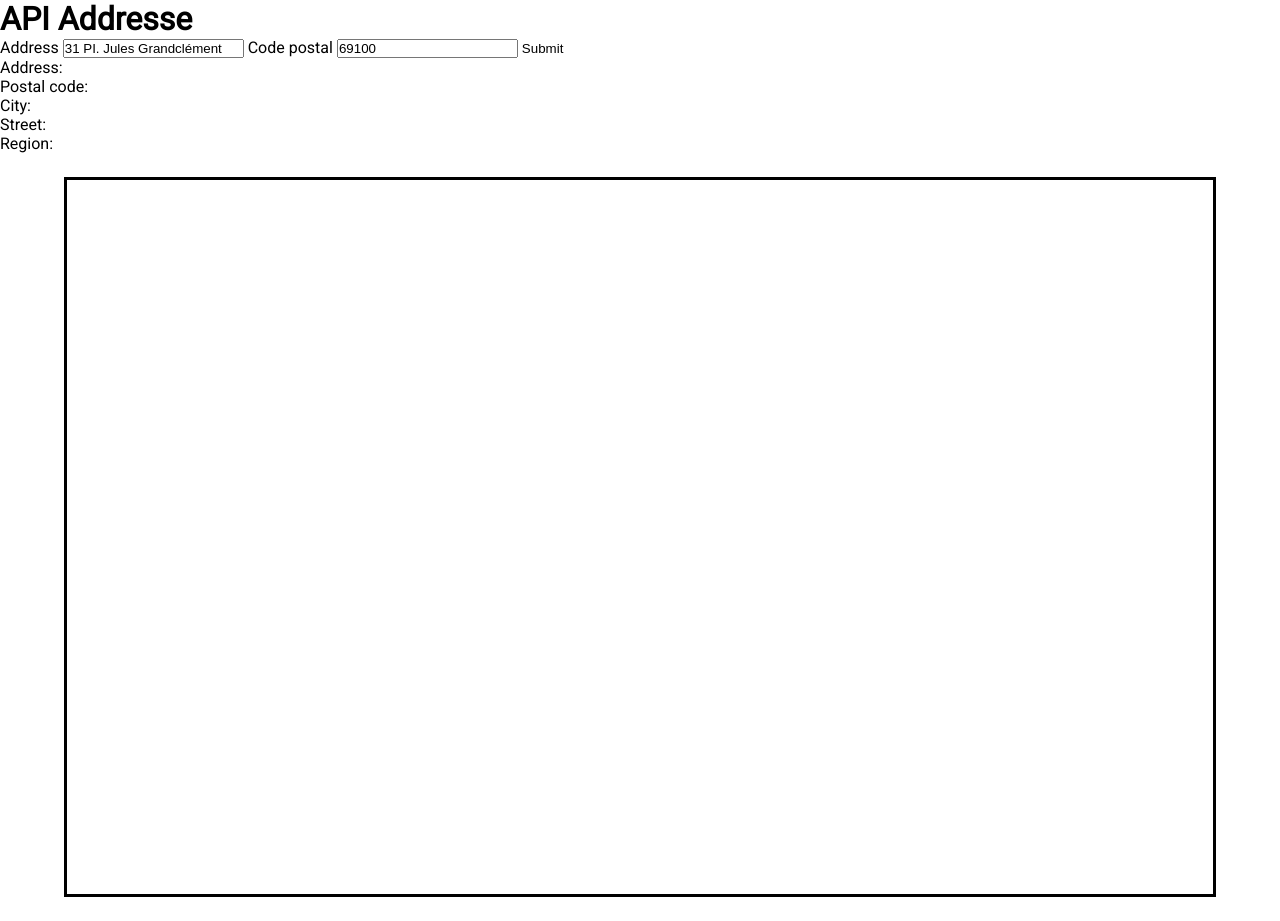
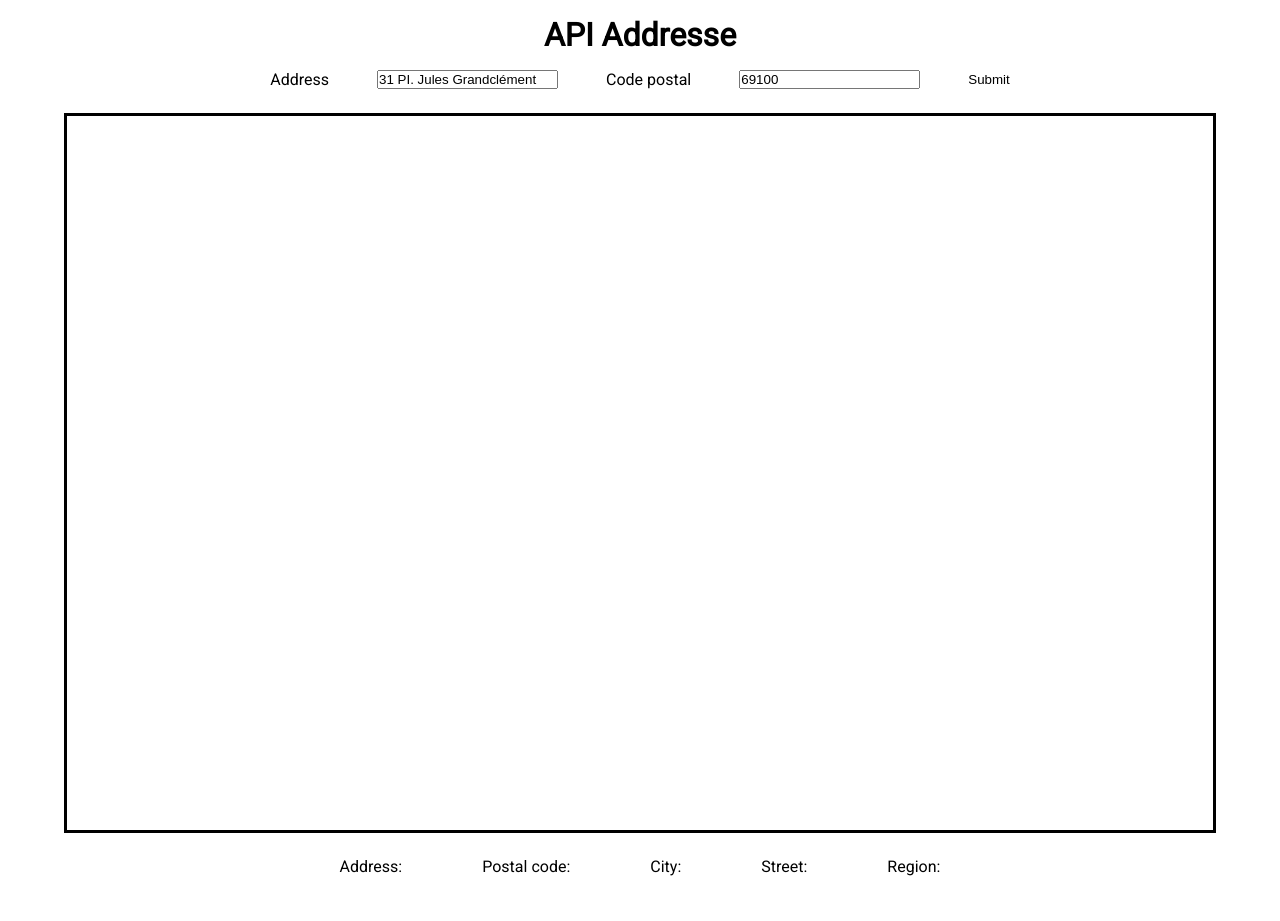
Before and after one commit to EthanPaleyron/api-adresse, a website built with Vite: page index.html in a window 1280 px wide. After the commit the page ends 876 px from the top, so only its background shows below. Built offline with nearby package versions, Linux system fonts and the light colour scheme.

Commit message:
style a finir

```diff
--- a/index.html
+++ b/index.html
@@ -27,6 +27,8 @@
     <button id="submit">Submit</button>
   </form>
 
+  <div id="map"></div>
+
   <ul>
     <li>Address: <span id="address"></span></li>
     <li>Postal code: <span id="postalCode"></span></li>
@@ -35,8 +37,6 @@
     <li>Region: <span id="region"></span></li>
   </ul>
 
-  <div id="map"></div>
-
   <script type="module" src="/js/main.js"></script>
 </body>
 
--- a/scss/style.scss
+++ b/scss/style.scss
@@ -1,6 +1,23 @@
+h1 {
+  margin: 1rem 0;
+  text-align: center;
+}
+
+form {
+  display: flex;
+  justify-content: center;
+  gap: 3rem;
+}
+
 #map {
   margin: 1.5rem auto;
   width: 90%;
   height: 45rem;
   border: solid;
 }
+
+ul {
+  display: flex;
+  justify-content: center;
+  gap: 5rem;
+}
```
